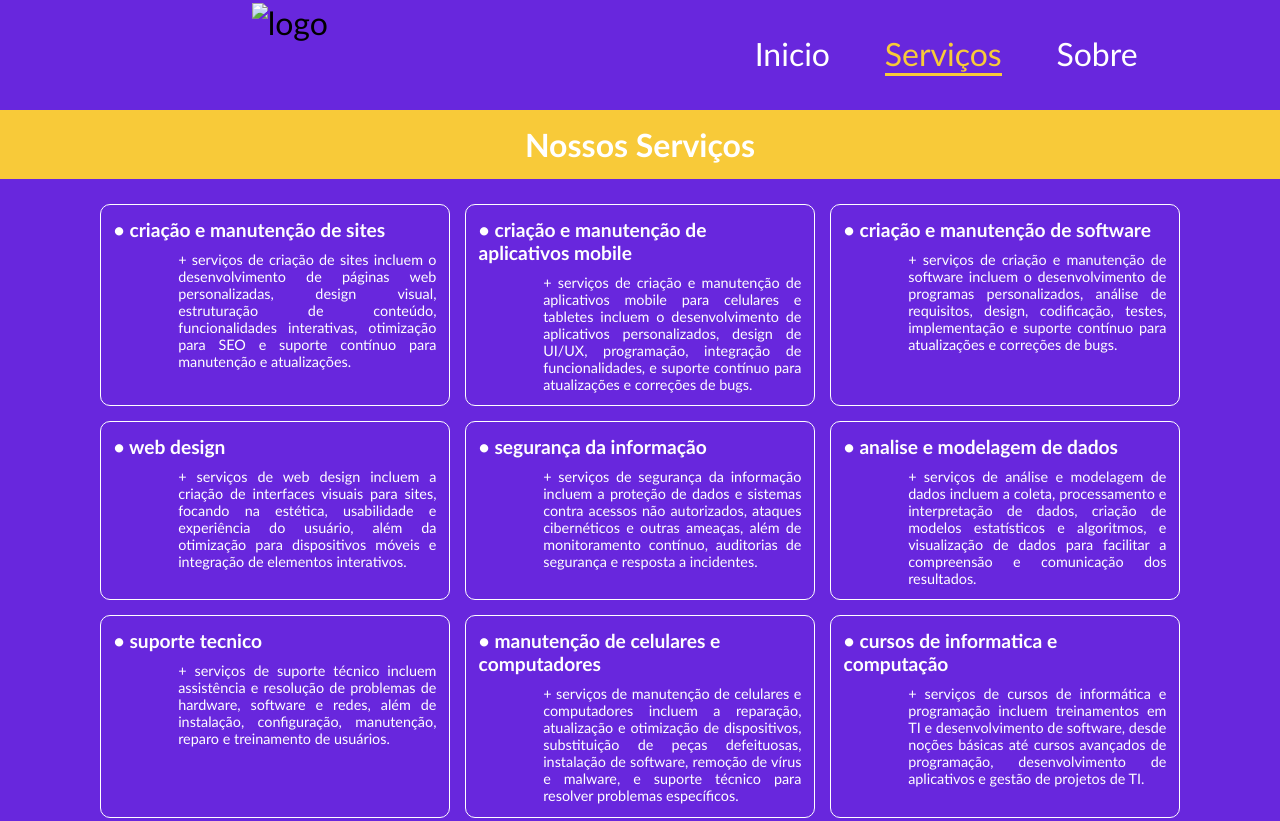
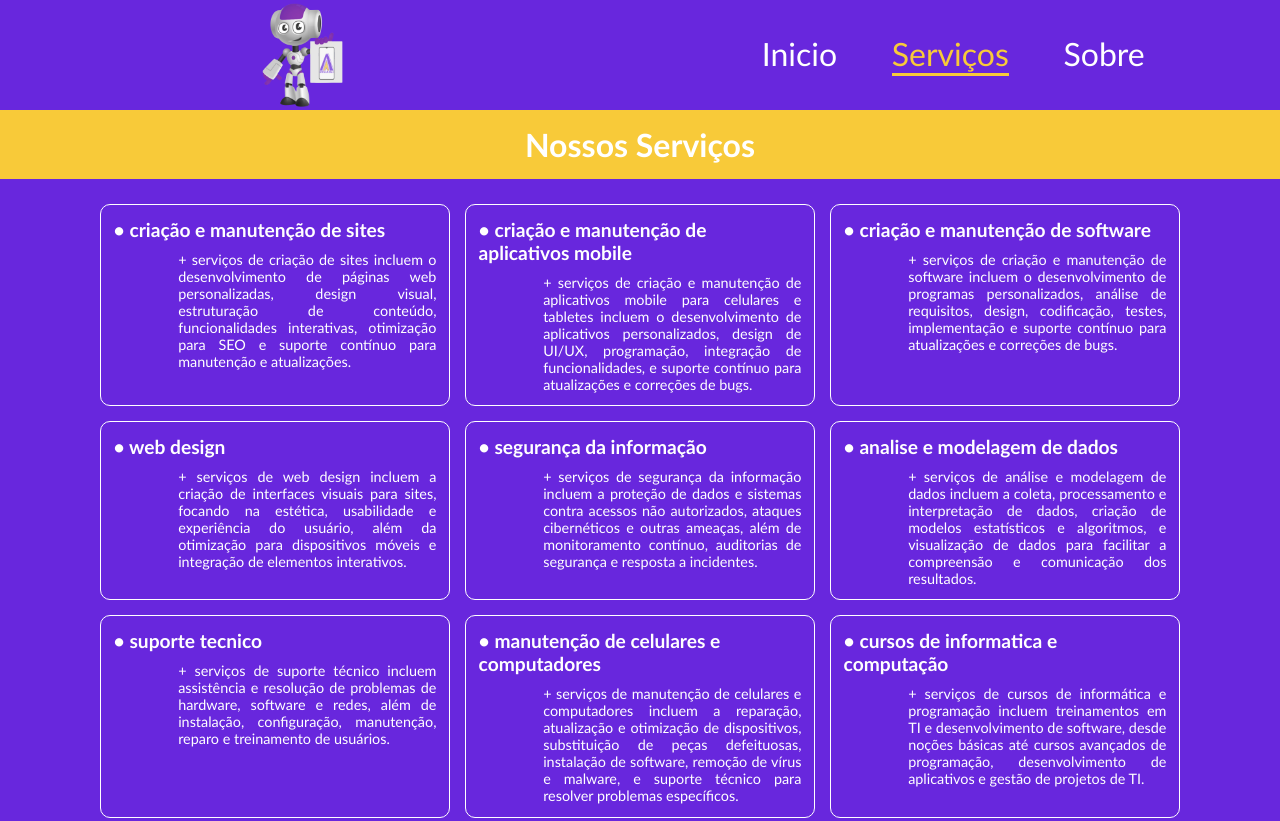
Before and after one commit to inforatlas/inforatlas, a plain HTML site: page serviços.html in a window 1280 px wide. Shown: the top 821 px of the page. Drawn offline with Linux system fonts and the light colour scheme; the site is published under a folder, as on GitHub Pages, so addresses that start at the root find nothing.

Commit message:
Update serviços.html

```diff
--- a/serviços.html
+++ b/serviços.html
@@ -9,7 +9,7 @@
 </head>
 <body>
   <header>
-    <img src="/img/logo.png" alt="logo" id="logo">
+    <img src="img/logo.png" alt="logo" id="logo">
     <div id="nav">
       <a href="index.html" class="nav">Inicio</a>
       <a href="serviços.html" class="nav1">Serviços</a>
```
